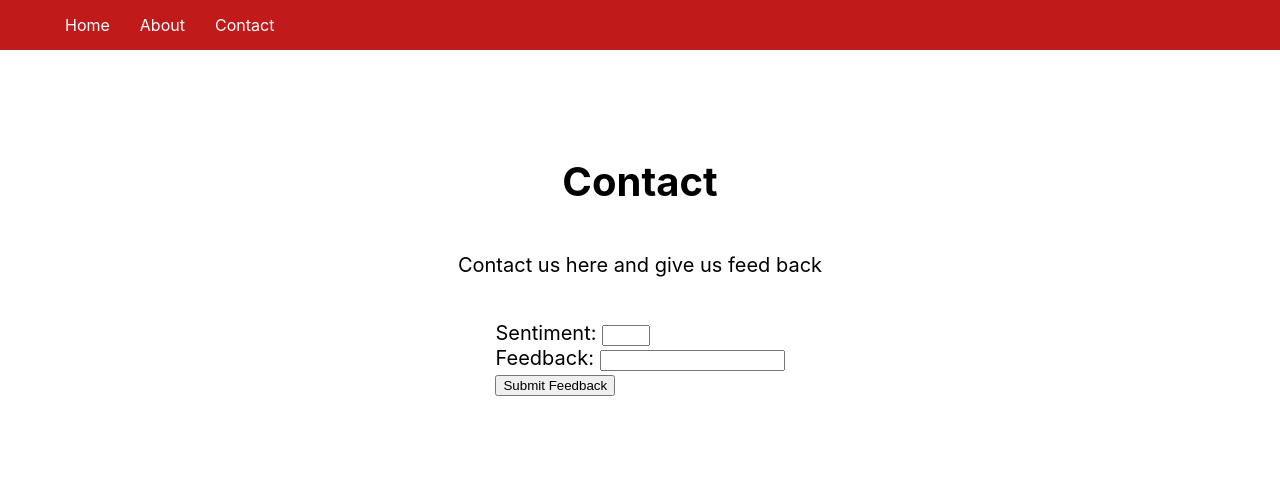
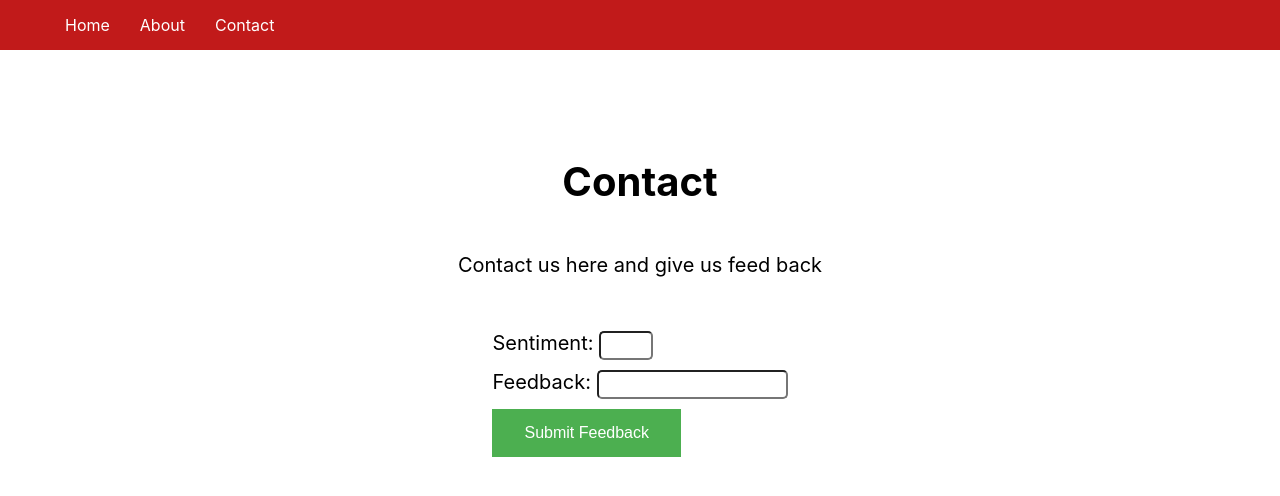
Before and after one commit to dubeboy/next-app, a Next.js app: page /contact in a window 1280 px wide. Shown: the top 496 px of the page. Built offline with nearby package versions, Linux system fonts and the light colour scheme.

Commit message:
add simple styles

```diff
--- a/components/Form.js
+++ b/components/Form.js
@@ -1,8 +1,9 @@
 // import {max, min } remove hardcoded values
+import contactStyles from '../styles/Contact.module.css'
 
 const Form = ({ onSubmitFeedback }) => {
     return (
-      <form onSubmit={onSubmitFeedback}>
+      <form onSubmit={onSubmitFeedback} className={contactStyles.form} >
         <label htmlFor="sentiment">Sentiment: </label>
         <input id="sentiment" name="sentiment" type="number" min="1" max="5" required />
         <br />
@@ -11,7 +12,7 @@ const Form = ({ onSubmitFeedback }) => {
         <input id="feedback" name="feedback" type="text" maxLength="140" required />
         <br />
 
-        <button type="submit">Submit Feedback</button>
+        <button type="submit" className={contactStyles.submitButton}>Submit Feedback</button>
       </form>
     )
   }
--- a/pages/contact.js
+++ b/pages/contact.js
@@ -2,6 +2,8 @@ import Form from '../components/Form'
 import { server } from '../config'
 import { useState } from 'react'
 import FormValidationErrors from '../components/FormValidationErrors'
+import contactStyles from '../styles/Contact.module.css'
+
 
 
 const contact = () => {
@@ -36,7 +38,7 @@ const contact = () => {
             <h1>Contact</h1>
             <p>Contact us here and give us feed back</p>
             {console.log(results)}
-             { <FormValidationErrors data={results} /> }
+            { <FormValidationErrors data={results} /> }
 
             <br />
             <Form onSubmitFeedback={onSubmitFeedback} />
--- /dev/null
+++ b/styles/Contact.module.css
@@ -0,0 +1,22 @@
+.form button {
+    background-color: #4CAF50;
+    border: none;
+    color: white;
+    padding: 15px 32px;
+    text-align: center;
+    text-decoration: none;
+    display: inline-block;
+    font-size: 16px;
+    margin-top: 10px;
+
+}
+
+.form label {
+    margin-top: 10px;
+}
+
+.form input {
+    margin-top: 10px;
+    border-radius: 5px;
+    padding: 5px;
+}
```
